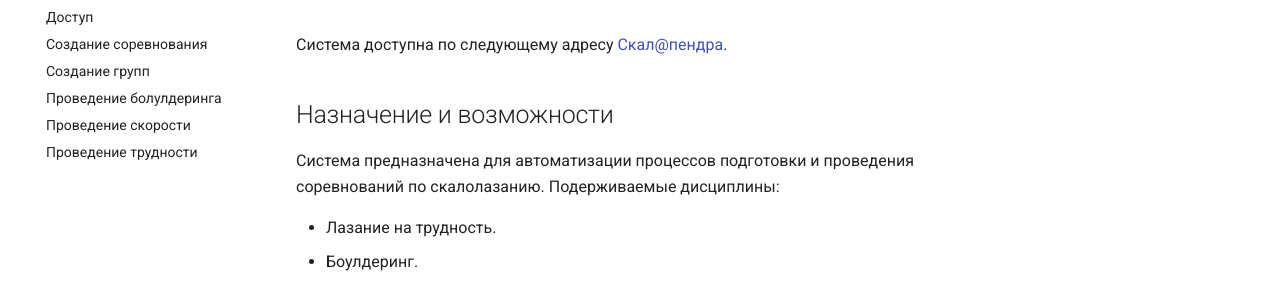
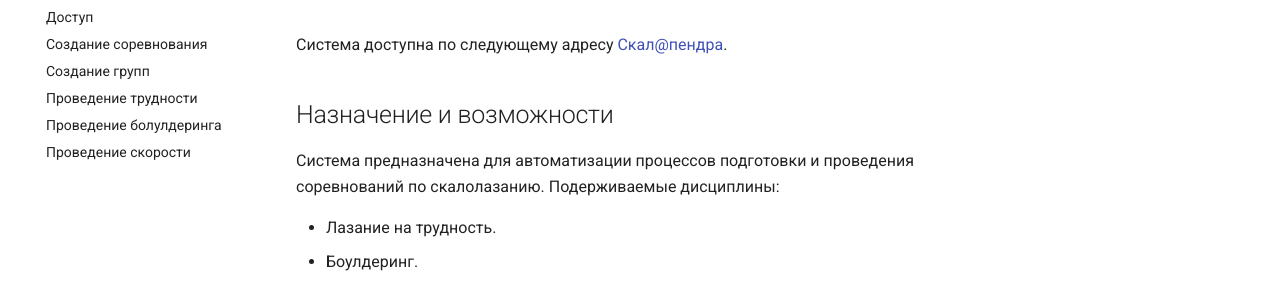
Before and after one commit to alptur/scaladocs, an MkDocs documentation site: the page built from docs/index.md, in a window 1280 px wide. Shown: the part 148-430 px from the top of the page. Built offline with MkDocs 1.6.1 and Material for MkDocs 9.7.7, drawn with Linux system fonts in a browser that asks for light colours; some of the changed lines change nothing that is shown.

Commit message:
Меню

```diff
--- a/mkdocs.yml
+++ b/mkdocs.yml
@@ -13,3 +13,11 @@ markdown_extensions:
   - def_list
   - pymdownx.tasklist:
       custom_checkbox: true
+nav:
+  - index.md
+  - accesstosystem.md
+  - competitioncreate.md
+  - groupcreate.md
+  - howtotrud.md
+  - howtoboulder.md
+  - howtospeed.md
```
